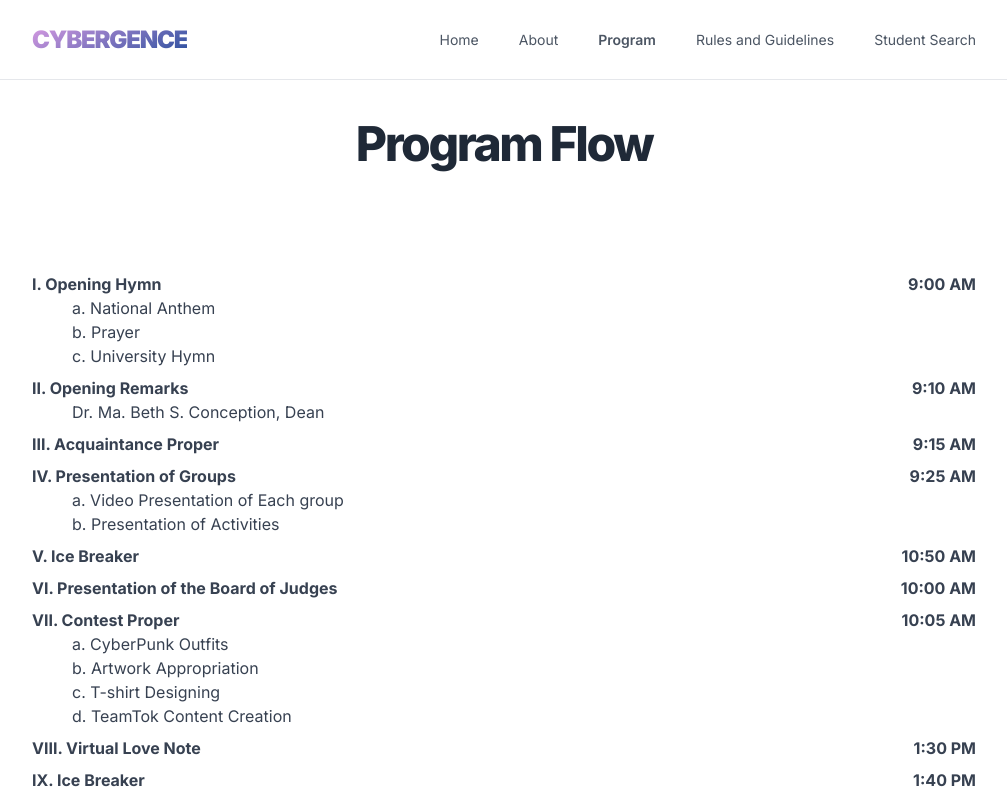
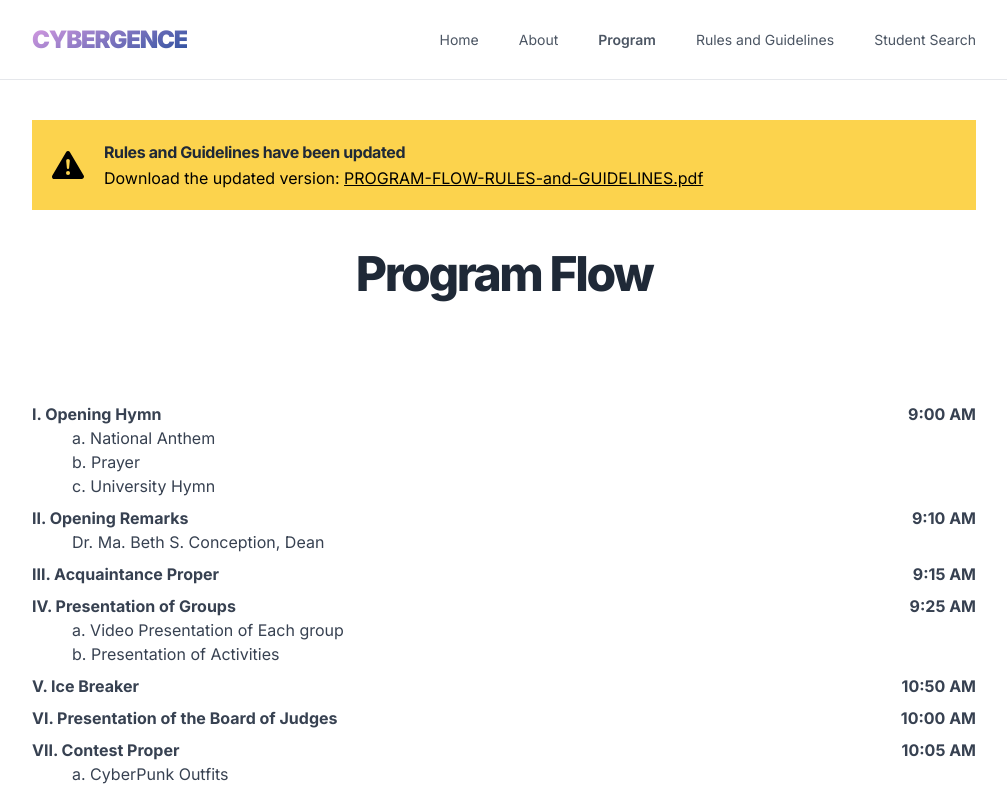
Before and after one commit to Blankeos/akwe-landing, a Next.js app: page /program in a window 1280 px wide. Shown: the top 790 px of the page, without its empty margins (136-1143 px from the left). Built offline with nearby package versions, Linux system fonts and the light colour scheme; what @tailwindcss/typography would draw is missing.

Commit message:
Updated rules and guidelines

```diff
--- a/pages/program.jsx
+++ b/pages/program.jsx
@@ -1,5 +1,6 @@
 import React from "react";
 import Head from "next/head";
+import { BsFillExclamationTriangleFill } from "react-icons/bs";
 
 function Program() {
   return (
@@ -28,6 +29,25 @@ function Program() {
         <meta name="twitter:image" content="/photos/sc_0.png" />
       </Head>
       <main className="max-w-5xl w-full mx-auto pt-10 pb-28 px-10 overflow-hidden flex-grow flex flex-col space-y-10">
+        <div className="bg-yellow-300 p-5 flex gap-x-5">
+          <span className="flex items-center">
+            <BsFillExclamationTriangleFill size="2rem" />
+          </span>
+          <span className="flex flex-col space-y-0.5">
+            <span className="font-bold text-gray-800 tracking-tight">
+              Rules and Guidelines have been updated
+            </span>
+            <span>
+              Download the updated version:{" "}
+              <a
+                href="/PROGRAM-FLOW-RULES-and-GUIDELINES.pdf"
+                className="underline"
+              >
+                PROGRAM-FLOW-RULES-and-GUIDELINES.pdf
+              </a>
+            </span>
+          </span>
+        </div>
         <h1 className="font-extrabold tracking-tighter text-center text-gray-800 text-4xl md:text-5xl">
           Program Flow
         </h1>
--- a/pages/rules-and-guidelines/[slug].jsx
+++ b/pages/rules-and-guidelines/[slug].jsx
@@ -4,6 +4,7 @@ import Head from "next/head";
 import { MDXRemote } from "next-mdx-remote";
 import { serialize } from "next-mdx-remote/serialize";
 
+import { BsFillExclamationTriangleFill } from "react-icons/bs";
 import Link from "next/link";
 
 function RulesAndGuideLinesPage({
@@ -44,6 +45,25 @@ function RulesAndGuideLinesPage({
         <meta name="twitter:image" content="/photos/sc_0.png" />
       </Head>
       <main className="max-w-5xl w-full mx-auto pt-10 pb-28 px-10 overflow-hidden flex-grow flex flex-col space-y-10">
+        <div className="bg-yellow-300 p-5 flex gap-x-5">
+          <span className="flex items-center">
+            <BsFillExclamationTriangleFill size="2rem" />
+          </span>
+          <span className="flex flex-col space-y-0.5">
+            <span className="font-bold text-gray-800 tracking-tight">
+              Rules and Guidelines have been updated
+            </span>
+            <span>
+              Download the updated version:{" "}
+              <a
+                href="/PROGRAM-FLOW-RULES-and-GUIDELINES.pdf"
+                className="underline"
+              >
+                PROGRAM-FLOW-RULES-and-GUIDELINES.pdf
+              </a>
+            </span>
+          </span>
+        </div>
         <div>
           <h3 className="font-bold tracking-tighter text-xl pb-2">Events</h3>
           <div className="flex gap-x-3 gap-y-3 flex-wrap text-sm">
```
Also changed, not shown: 1 other file (tests, documents, lock files or other folders).
